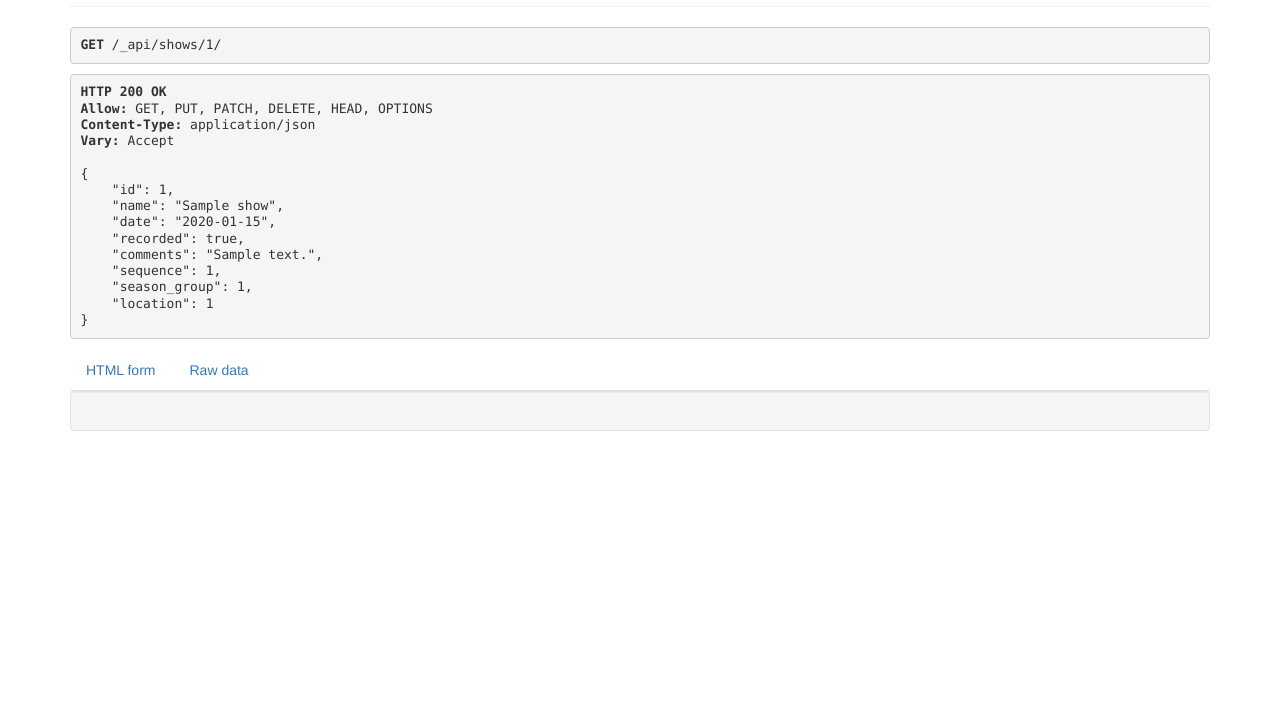
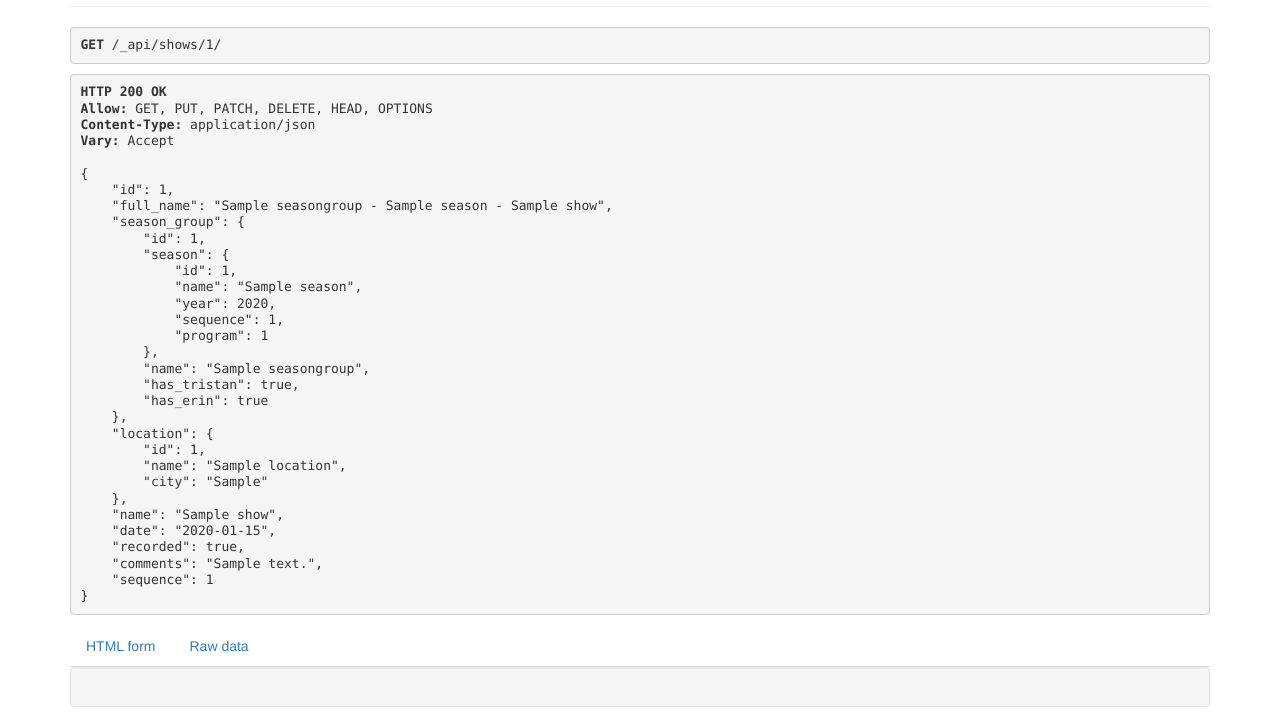
Before and after one commit to ErinsMatthew/recordings-tracker, a Django app: page /_api/shows/1/ in a window 1280 px wide. Shown: the part 288-1015 px from the top of the page. Before the commit the page ends 719 px from the top, so only its background shows below. Run offline with Django 5.2, Linux system fonts and the light colour scheme; a user stored in the database is signed in; tables that the repository leaves empty hold one stand-in row (values such as "Sample post"); some libraries are stand-ins or nearby versions.

Commit message:
Refactored.

```diff
--- a/recordings/api/models.py
+++ b/recordings/api/models.py
@@ -58,10 +58,12 @@ class SeasonGroup(models.Model):
 
 
 class Show(models.Model):
-    name = models.CharField(max_length=128)
-    season_group = models.ForeignKey(SeasonGroup, on_delete=models.CASCADE)
-    date = models.DateField()
-    location = models.ForeignKey(Location, on_delete=models.CASCADE)
+    name = models.CharField(max_length=128, verbose_name="Show Name")
+    season_group = models.ForeignKey(
+        SeasonGroup, on_delete=models.CASCADE, verbose_name="Season Group"
+    )
+    date = models.DateField(verbose_name="Show Date")
+    location = models.ForeignKey(Location, on_delete=models.CASCADE, verbose_name="Show Location")
     recorded = models.BooleanField(default=False)
     comments = models.CharField(max_length=4096, default="")
     sequence = models.PositiveSmallIntegerField(null=True)
@@ -134,7 +136,7 @@ class ShowFile(models.Model):
     file_type = models.ForeignKey(FileType, on_delete=models.CASCADE)
     equipment = models.ForeignKey(Equipment, on_delete=models.CASCADE)
     sequence = models.PositiveSmallIntegerField(null=True)
-    icloud_local_path = models.CharField(max_length=4096,default="")
+    icloud_local_path = models.CharField(max_length=4096, default="")
     icloud_url = models.URLField(default="")
     file_size = models.PositiveIntegerField()
     file_stats_json = models.JSONField()
--- a/recordings/api/serializers.py
+++ b/recordings/api/serializers.py
@@ -38,12 +38,18 @@ class SeasonSerializer(serializers.ModelSerializer):
 
 
 class SeasonGroupSerializer(serializers.ModelSerializer):
+    season = SeasonSerializer(read_only=True)
+
     class Meta:
         model = SeasonGroup
         fields = "__all__"
 
 
 class ShowSerializer(serializers.ModelSerializer):
+    full_name = serializers.ReadOnlyField()
+    season_group = SeasonGroupSerializer(read_only=True)
+    location = LocationSerializer(read_only=True)
+
     class Meta:
         model = Show
         fields = "__all__"
--- a/recordings/recordings/settings.py
+++ b/recordings/recordings/settings.py
@@ -41,6 +41,7 @@ ALLOWED_HOSTS = []
 
 INSTALLED_APPS = [
     "rest_framework",
+    "django_tables2",
     "django.contrib.admin",
     "django.contrib.auth",
     "django.contrib.contenttypes",
--- a/recordings/recordings/urls.py
+++ b/recordings/recordings/urls.py
@@ -37,7 +37,8 @@ urlpatterns = [
     path("seasons/<int:id>/", uiviews.season, name="season"),
     path("season_groups/", uiviews.season_groups, name="season_groups"),
     path("season_groups/<int:id>/", uiviews.season_group, name="season_group"),
-    path("shows/", uiviews.shows, name="shows"),
+    # path("shows/", uiviews.shows, name="shows"),
+    path("shows/", uiviews.ShowListView.as_view(), name="shows"),
     path("shows/<int:id>/", uiviews.show, name="show"),
     path("platforms/", uiviews.platforms, name="platforms"),
     path("platforms/<int:id>/", uiviews.platform, name="platform"),
--- /dev/null
+++ b/recordings/ui/forms.py
@@ -0,0 +1,6 @@
+from django import forms
+
+
+class LocationForm(forms.Form):
+    name = forms.CharField(label="Location Name", max_length=128)
+    city = forms.CharField(label="City Name", max_length=128)
--- a/recordings/ui/templates/ui/location.html
+++ b/recordings/ui/templates/ui/location.html
@@ -6,7 +6,11 @@
     <h2>Location</h2>
 
     {% if location %}
-    {{ location.name }}
+    <form action="/locations/{{ location.id }}/" method="post">
+        {% csrf_token %}
+        {{ form }}
+        <input type="submit" value="Submit">
+    </form>
     {% endif %}
 </body>
 
```
Also changed, not shown: recordings/ui/tables.py (added, +10 -0 lines), recordings/ui/templates/ui/show.html (+10 -1 lines), recordings/ui/templates/ui/shows.html (+9 -9 lines), recordings/ui/views.py (+24 -2 lines).
